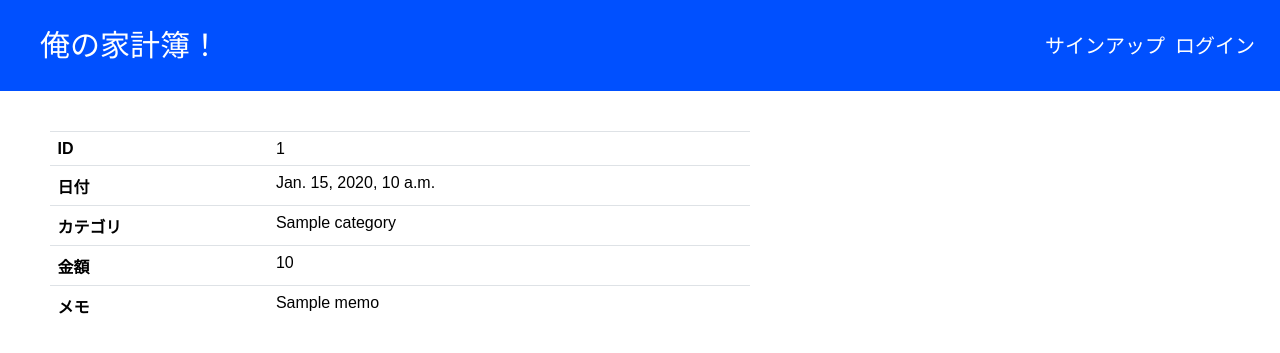
After one commit to Kryoya3926/HouseHoldAccount, a Django app: template householdAccount/templates/book/book_detail.html in a window 1280 px wide. The commit adds this page. Shown: the top 353 px of the page. Run offline with Django 3.2, Linux system fonts and the light colour scheme; the template is opened without the code that fills it: most values are stand-ins (such as "Sample title", 1, 10 or a date in 2020); some libraries are stand-ins or nearby versions.

Commit message:
add_book

```diff
--- a/accounts/templates/accounts/user_detail.html
+++ b/accounts/templates/accounts/user_detail.html
@@ -17,4 +17,5 @@
     </tbody>
 </table>
 <a href="{% url 'accounts:password_change' %}" class="btn btn-success btn-lg">パスワード変更</a>
+<a href="{% url 'accounts:user_update' user.pk %}" class="btn btn-success btn-lg">ユーザー情報変更</a>
 {% endblock %}
--- a/householdAccount/admin.py
+++ b/householdAccount/admin.py
@@ -1,6 +1,4 @@
 from django.contrib import admin
-
-# Register your models here.
 from .models import Category, AccountBook
 admin.site.register(AccountBook)
 admin.site.register(Category)
--- a/householdAccount/models.py
+++ b/householdAccount/models.py
@@ -1,7 +1,3 @@
-from django.db import models
-
-# Create your models here.
-
 """
  Blogアプリ
  データモデル
@@ -11,6 +7,7 @@ from django.db import models
  Written by: Ryoya Kurihara
 
 """
+from django.db import models
 from django.conf import settings
 from django.utils import timezone
 
--- a/householdAccount/static/css/book.css
+++ b/householdAccount/static/css/book.css
@@ -31,7 +31,12 @@ th, td{
 
 .navbar-light .navbar-nav .nav-link:focus, .navbar-light .navbar-nav .nav-link:hover, .navbar-light .navbar-nav .nav-item:hover, .navbar-light .navbar-nav .nav-item:focus{
     background-color: #0050ff;
-    color: #ffffff;
+    color: #002c8c;
+}
+
+tbody tr.clicktable:hover td{
+    background: #525252;
+    cursor: pointer;
 }
 
 h1, h2, h3{
--- a/householdAccount/templates/book/base.html
+++ b/householdAccount/templates/book/base.html
@@ -26,9 +26,6 @@
                     <li class="nav-item">
                         <a class="nav-link" href="{% url 'accounts:user_detail' user.pk %}">ユーザー情報閲覧</a>
                     </li>
-                    <li class="nav-item">
-                        <a class="nav-link" href="{% url 'accounts:user_update' user.pk %}">ユーザー情報更新</a>
-                    </li>
                     <li class="nav-item"><a class="nav-link" href="{% url 'logout' %}">ログアウト</a></li>
                     {% else %}
                     <li class="nav-item"><a class="nav-link" href="{% url 'accounts:user_create' %}">サインアップ</a></li>
--- /dev/null
+++ b/householdAccount/templates/book/book_detail.html
@@ -0,0 +1,33 @@
+{% extends 'book/base.html' %}
+{% block content %}
+    <div class="content container">
+        <div class="table-responsive">
+            <table class="table">
+                <div class="accountbook">
+                    <tbody>
+                        <tr>
+                            <th>ID</th>
+                            <td>{{accountbook.id}}</td>
+                        </tr>
+                        <tr>
+                            <th>日付</th>
+                            <td>{{accountbook.date}}</td>
+                        </tr>
+                        <tr>
+                            <th>カテゴリ</th>
+                            <td>{{accountbook.category}}</td>
+                        </tr>
+                        <tr>
+                            <th>金額</th>
+                            <td>{{accountbook.money_amount}}</td>
+                        </tr>
+                        <tr>
+                            <th>メモ</th>
+                            <td>{{accountbook.memo|linebreaksbr}}</td>
+                        </tr>
+                    </tbody>
+                </div>
+            </table>
+        </div>
+    </div>
+{% endblock %}
--- a/householdAccount/templates/book/book_list.html
+++ b/householdAccount/templates/book/book_list.html
@@ -15,7 +15,7 @@
             </thead>
             <tbody>
             {% for data in hhAccount %}
-                <tr>
+                <tr data-href="{% url 'book:book_detail' pk=data.pk %}">
                     <td>{{data.id}}</td>
                     <td>{{data.date}}</td>
                     <td>{{data.category}}</td>
@@ -27,6 +27,8 @@
         </table>
     </div>
 </div>
+<script src="/static/js/clicktable.js"></script>
+<a href="{% url 'book:book_add' %}" class="btn btn-primary btn-lg">新規作成</a>
 {% else %}
 <h1>ようこそ「俺の家計簿！」へ。</h1>
 <h3>あなたの家計簿を作ることができるアプリです。まずはユーザー登録してツールを使えるように準備しましょう。</h3>
--- a/householdAccount/urls.py
+++ b/householdAccount/urls.py
@@ -1,7 +1,9 @@
 from django.urls import path
 from . import views
 
-app_name='householdAccount'
+app_name='book'
 urlpatterns=[
     path('', views.book_list, name='book_list'),
+    path('book/<int:pk>/', views.book_detail, name='book_detail'),
+    path('book/add/', views.BookCreateView.as_view(), name='book_add'),
 ]
```
Also changed, not shown: householdAccount/forms.py (added, +13 -0 lines), householdAccount/static/js/clicktable.js (added, +16 -0 lines), householdAccount/templates/book/book_add.html (added, +14 -0 lines), householdAccount/views.py (+23 -5 lines).
